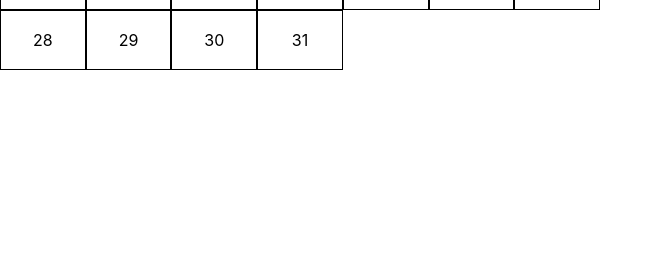
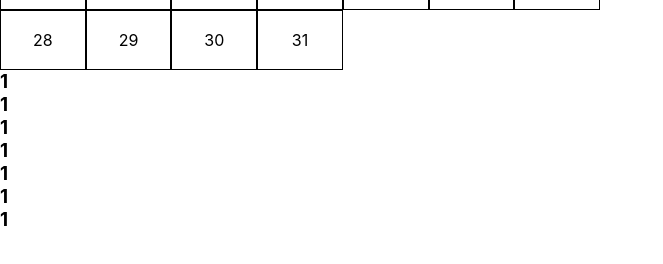
Before and after one commit to gracione/calendarioReact, a React (Create React App) app: page / in a window 1280 px wide. Shown: the part 270-534 px from the top of the page, without its empty margins (0-663 px from the left). Built offline with nearby package versions, Linux system fonts and the light colour scheme.

Commit message:
iniciando busca de horarios disponivel

```diff
--- a/src/App.tsx
+++ b/src/App.tsx
@@ -1,8 +1,9 @@
-import React, { useState, useEffect } from 'react';
+import React, { useState } from 'react';
 import Calendario from './components/card/Calendario';
 import './global.ts';
 import { Container } from './styles';
 import { GlobalStyle } from "./global";
+import Horarios from './components/card/Horarios';
 
 function CriarArrayCalendario(ano = 0, mes = 0) {
   let data = new Date();
@@ -54,14 +55,17 @@ function CriarArrayCalendario(ano = 0, mes = 0) {
 
 function App() {
   const [count, setCount] = useState(0);
+  const [data, setData] = useState(1);
 
   return (
     <Container>
       <button onClick={() => setCount(count - 1)}> {"<<"} </button>
       <button onClick={() => setCount(count + 1)}> {">>"} </button>
       <Calendario
-        dias={CriarArrayCalendario(0, count)}
+        dias={CriarArrayCalendario(0, count) }
+        setData={setData}
       />
+      <Horarios data={data} ></Horarios>
       <GlobalStyle />
     </Container>
   );
--- a/src/components/card/Calendario.tsx
+++ b/src/components/card/Calendario.tsx
@@ -1,24 +1,24 @@
-import React from "react";
+import React, { useState } from "react";
 import { Calendari } from "./style";
 
 
-function OrganizarSemana(diaSemana: any) {
+function OrganizarSemana(diaSemana: any, setData: any) {
   let domingo: any = [];
   diaSemana.forEach((element: string) => {
-    domingo.push(<li>{element}</li>);
+    domingo.push(<li onClick={() => setData(element)}>{element}</li>);
   });
   return domingo;
 }
 
-function Calendario(dias: any) {
+export default function Calendario(props: any) {
   let domingo, segunda, terca, quarta, quinta, sexta, sabado: any;
-  domingo = OrganizarSemana(dias.dias[0]);
-  segunda = OrganizarSemana(dias.dias[1]);
-  terca = OrganizarSemana(dias.dias[2]);
-  quarta = OrganizarSemana(dias.dias[3]);
-  quinta = OrganizarSemana(dias.dias[4]);
-  sexta = OrganizarSemana(dias.dias[5]);
-  sabado = OrganizarSemana(dias.dias[6]);
+  domingo = OrganizarSemana(props.dias[0], props.setData);
+  segunda = OrganizarSemana(props.dias[1], props.setData);
+  terca = OrganizarSemana(props.dias[2], props.setData);
+  quarta = OrganizarSemana(props.dias[3], props.setData);
+  quinta = OrganizarSemana(props.dias[4], props.setData);
+  sexta = OrganizarSemana(props.dias[5], props.setData);
+  sabado = OrganizarSemana(props.dias[6], props.setData);
 
 
 
@@ -52,5 +52,3 @@ function Calendario(dias: any) {
 
 
 }
-
-export default Calendario;
--- /dev/null
+++ b/src/components/card/Horarios.tsx
@@ -0,0 +1,14 @@
+
+export default function Horarios(props : any) {
+  return (
+    <>
+    <h3>{props.data}</h3>
+    <h3>{props.data}</h3>
+    <h3>{props.data}</h3>
+    <h3>{props.data}</h3>
+    <h3>{props.data}</h3>
+    <h3>{props.data}</h3>
+    <h3>{props.data}</h3>
+    </>
+  );
+}
```
